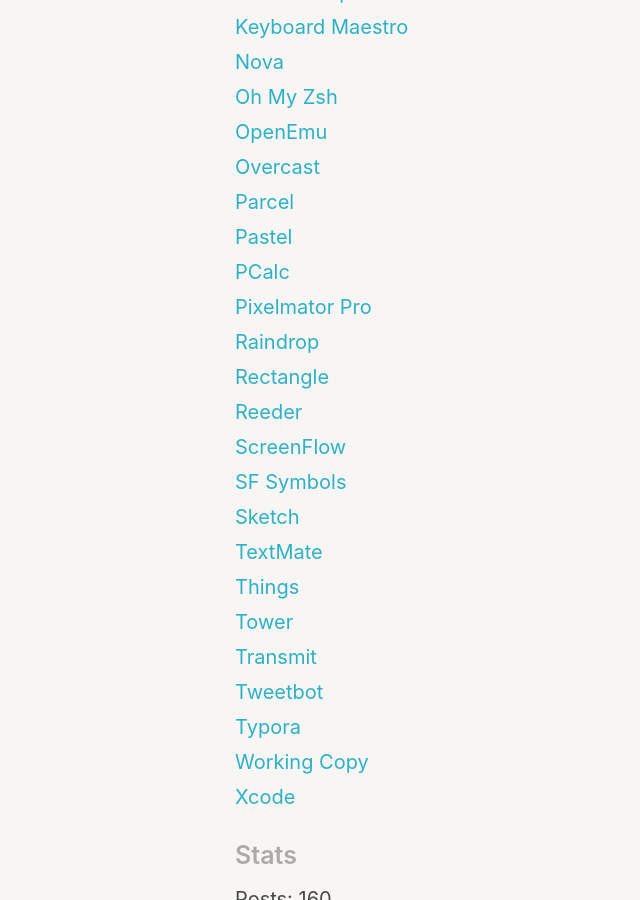
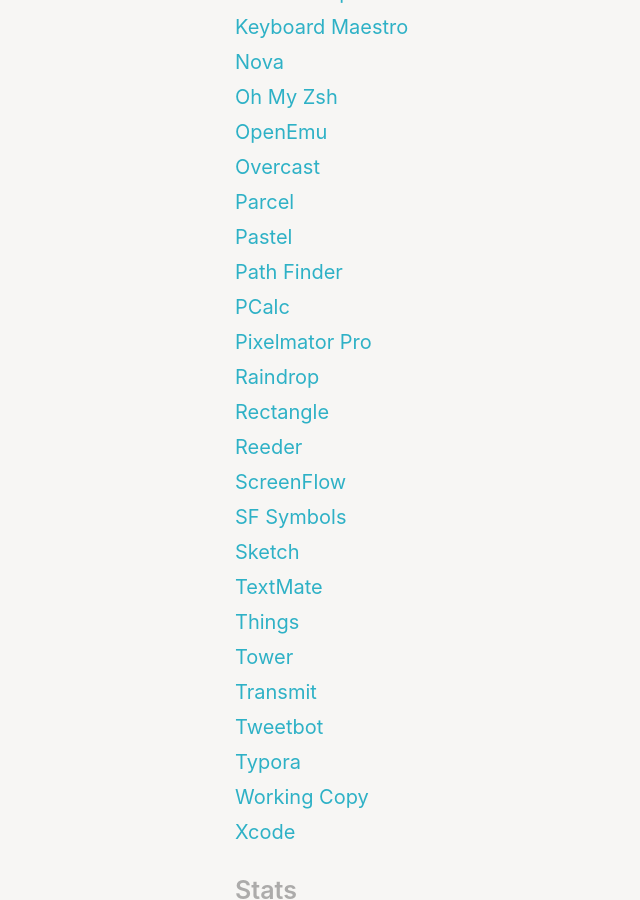
Before and after one commit to wertercatt/tooters, a Jekyll site: the page built from colophon.md, in a window 1280 px wide and 900 px high, scrolled down 1457 px. Shown: the whole window, without its empty margins (55-695 px from the left). Built offline with Jekyll 4.4.1, drawn with Linux system fonts in a browser that asks for light colours.

Commit message:
Added Path Finder to software list on Colophon.
Signed-off-by: Victor Wynne <81656443+victorwynne@users.noreply.github.com>

```diff
--- a/colophon.md
+++ b/colophon.md
@@ -58,6 +58,7 @@
 [Overcast](https://overcast.fm)<br>
 [Parcel](https://parcelapp.net)<br>
 [Pastel](https://www.highcaffeinecontent.com/blog/20200610-Pastel)<br>
+[Path Finder](https://www.cocoatech.io)<br>
 [PCalc](https://www.pcalc.com/mac)<br>
 [Pixelmator Pro](https://www.pixelmator.com/pro)<br>
 [Raindrop](https://raindrop.io)<br>
```
